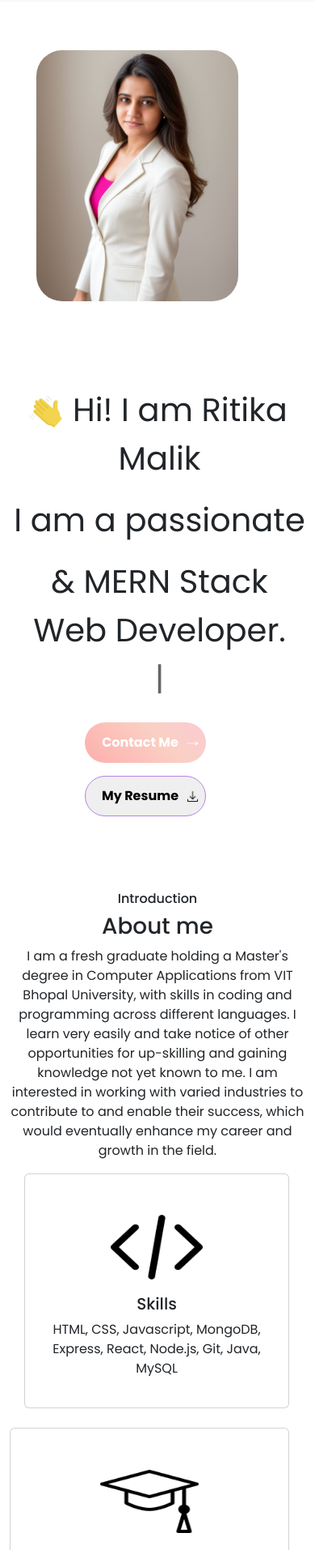
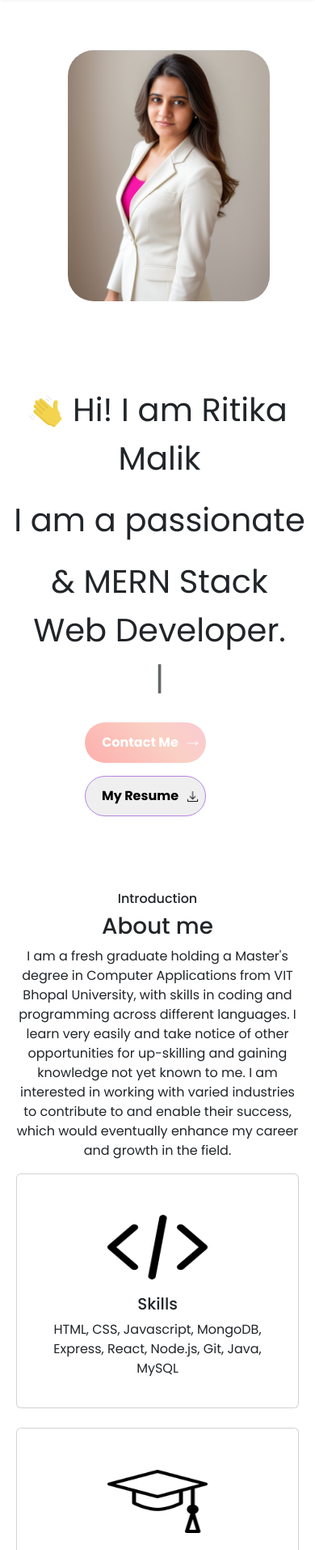
Before and after one commit to RitikaMalik71/Portfolio, a plain HTML site: page index.html in a window 390 px wide. Shown: the part 86-2000 px from the top of the page at 81% size. Drawn offline with nearby package versions, Linux system fonts and the light colour scheme.

Commit message:
layout changes

```diff
--- a/index.html
+++ b/index.html
@@ -14,7 +14,7 @@
     <header>
         <nav class="  navbar navbar-expand-md navbar-light bg-white border-bottom sticky-top ">
             <div class="container-fluid">
-            <img   id="logo"src="public/RITIKA.png" alt="">
+            <img   id="logo"src="public/RITIKA.png" alt="" class="ritika-logo" >
 
               <button class="navbar-toggler" type="button" data-bs-toggle="collapse" data-bs-target="#navbarSupportedContent" aria-controls="navbarSupportedContent" aria-expanded="false" aria-label="Toggle navigation">
                 <span class="navbar-toggler-icon"></span>
@@ -197,7 +197,7 @@
             <div class="Card position-relative">
               <img src="public/mobile-portfolio.png" alt="portfolio" class="card-img-top project-img">
               <div class="overlay">
-                <span>Mobile Portfolio</span>
+                <span>Portfolio Site</span>
                 <a href="#"><img class="alignicons" style="height: 15px" src="public/linkk.png" alt=""></a>
               </div>
             </div>
--- a/style.css
+++ b/style.css
@@ -707,3 +707,57 @@ body.dark-mode .navbar-collapse a {
   75% { transform: rotate(15deg); }  /* Rotate to the other side */
   100% { transform: rotate(0deg); }   /* Back to neutral */
 }
+/* For mobile screens */
+@media (max-width: 768px) {
+  .navbar {
+    justify-content: space-between; /* Space between logo and other items on smaller screens */
+  }
+
+  .navbar .ritika-logo {
+    width: 50px; /* Adjust size for smaller screens */
+  }
+}
+
+/* Further fine-tuning for very small screens */
+@media (max-width: 576px) {
+  .navbar .ritika-logo {
+    width: 40px; /* Reduce logo size for very small screens */
+  }
+}
+@media (max-width: 767px) {
+  #formalphoto {
+    margin-left: 25%;  /* Adjust this value to fine-tune the position */
+    margin-right: auto;
+    display: block;
+  }
+}
+@media (max-width: 767px) {
+  /* Center align the paragraph with proper margins */
+  .scroll-target .row:nth-child(1) .col-12 {
+    padding: 0 20px;
+    text-align: center;
+  }
+
+  /* Center the entire card container */
+  .row.justify-content-center {
+    display: flex;
+    flex-direction: column;
+    align-items: center;
+  }
+
+  /* Ensure all cards have equal width and are centered */
+  .col-12.col-md-4 {
+    display: flex;
+    justify-content: center;
+  }
+
+  .card {
+    width: 90%;
+    max-width: 350px;
+    margin: auto;
+  }
+  .col-12.col-md-4 {
+    padding-left: 0 !important;
+    padding-right: 0 !important;
+  }
+}
```
